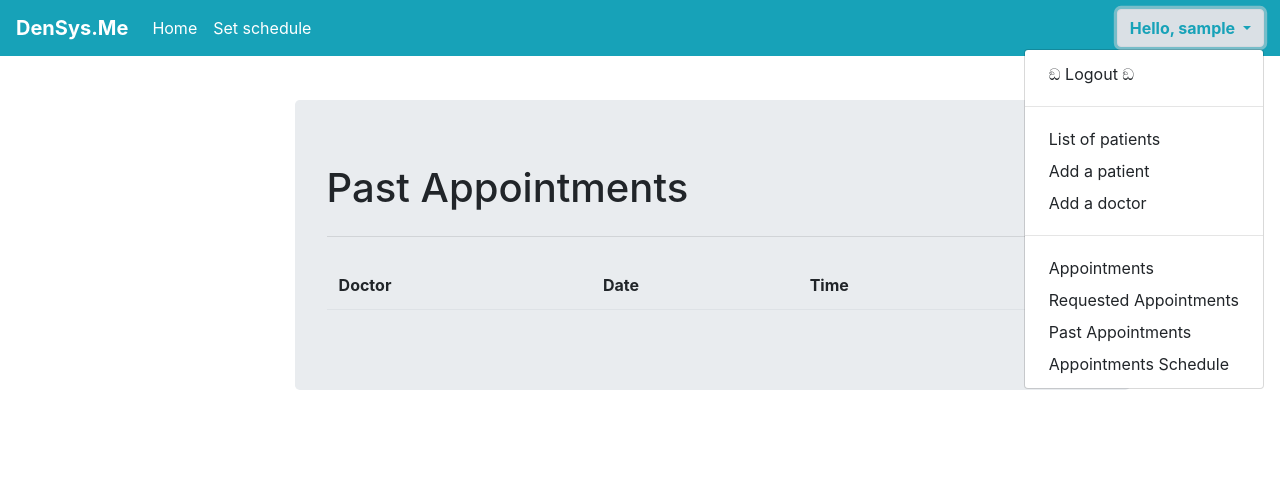
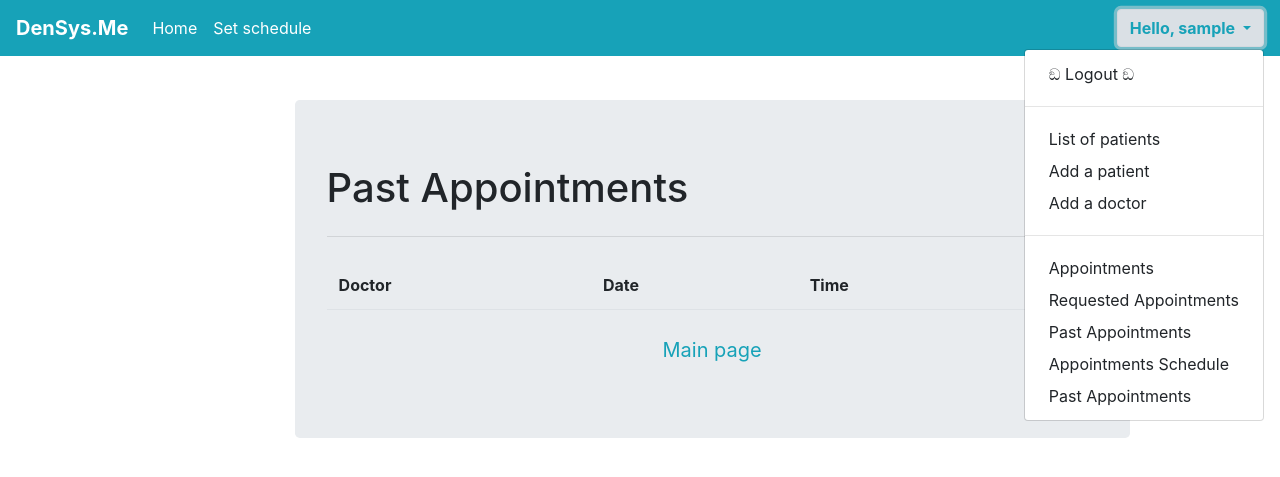
Before and after one commit to kamilars/cs361_project, a Django app: page /past_appointments/ in a window 1280 px wide, after a click that opens the changed part. Shown: the top 477 px of the page. Run offline with Django 4.2, Linux system fonts and the light colour scheme; a user stored in the database is signed in; tables that the repository leaves empty hold one stand-in row (values such as "Sample post"); some libraries are stand-ins or nearby versions.

Commit message:
requested and past appointments

```diff
--- a/sys_base/templates/sys_base/base.html
+++ b/sys_base/templates/sys_base/base.html
@@ -75,6 +75,9 @@
             <a href="{% url 'requested_appointments' %}" class="dropdown-item" type="button">
               Appointments Schedule
             </a>
+            <a href="{% url 'past_appointments' %}" class="dropdown-item" type="button">
+              Past Appointments
+            </a>
             {% endif %}
           </div>
           {% else %}
--- a/sys_base/templates/sys_base/past_appointments.html
+++ b/sys_base/templates/sys_base/past_appointments.html
@@ -1,7 +1,7 @@
 {% extends "sys_base/base.html" %}
 {% block content %}
 
-
+{% if usertype == 'Patient' %}
 <div class="container p-t-5">
     <div class="col-md-12 offset-md-1 mt-5">
       <div class="jumbotron" style="margin-top:100px">
@@ -29,7 +29,46 @@
                 {% endfor %}
             </tbody>
         </table>
+        <a href="{% url 'index' %}" class="btn text-info btn-block btn-lg"> <!--url 'patient_list'-->
+            Main page
+        </a>
     </div>
     </div>
     </div>
+
+    {% elif usertype == 'Doctor' %}
+    <div class="container p-t-5">
+        <div class="col-md-12 offset-md-1 mt-5">
+          <div class="jumbotron" style="margin-top:100px">
+    <h1 class="display-8">Past Appointments</h1>
+            <hr class="my-4">
+            <table class="table table-borderless">
+                <thead class="border-bottom font-weight-bold">
+                    <tr>
+                        <td>Doctor</td>
+                        <td>Date</td>
+                        <td>Time</td>
+                        <td></td>
+                    </tr>
+                </thead>
+                <tbody>
+                    {% for app in appointments %}
+                        <tr>
+                            <td>{{app.doctor}}</td>
+                            <td>{{app.date}}</td>
+                            <td>{{app.timeslot}}</td>
+                            <td><a href="{% url 'makeprescription' app.id %}" class="btn btn-block text-secondary px=0"> <!-- url 'user_update' user.email -->
+                                Edit prescription
+                            </a></td>
+                        </tr>
+                    {% endfor %}
+                </tbody>
+            </table>
+            <a href="{% url 'index' %}" class="btn text-info btn-block btn-lg"> <!--url 'patient_list'-->
+                Main page
+            </a>
+        </div>
+        </div>
+        </div>
+    {% endif %}
     {% endblock content %}
--- a/sys_base/views.py
+++ b/sys_base/views.py
@@ -189,11 +189,19 @@ def makeprescription(request, id):
         context['form'] = PrescriptionForm(instance=app)
         return render(request, "sys_base/makeprescription.html", context)
     else:
-        app.status = 'finished'
-        prescr = app.prescription
-        app.prescription = prescr
-        app.save()
-        return redirect('/requested_appointments')
+        if app.status == 'confirmed':
+            app.status = 'finished'
+            if request.POST:
+                prescr = request.POST['prescription']
+            app.prescription = prescr
+            app.save()
+            return redirect('/requested_appointments')
+        elif app.status == 'finished':
+            if request.POST:
+                prescr = request.POST['prescription']
+            app.prescription = prescr
+            app.save()
+            return redirect('/past_appointments')
 
 def viewprescription(request, id):
     context = {}
@@ -262,9 +270,14 @@ def requested_appointments(request):
 
 def past_appointments(request):
     context = {}
-    context['usertype'] = 'Patient'
-    appointments = Appointment.objects.filter(patient__account__username = request.user.username, status = 'finished')
-    context['appointments'] = appointments
+    if hasattr(request.user, 'patient'):
+        context['usertype'] = 'Patient'
+        appointments = Appointment.objects.filter(patient__account__username = request.user.username, status = 'finished')
+        context['appointments'] = appointments
+    elif hasattr(request.user, 'doctor'):
+        context['usertype'] = 'Doctor'
+        appointments = Appointment.objects.filter(doctor__account__username = request.user.username, status = 'finished')
+        context['appointments'] = appointments
     return render(request, "sys_base/past_appointments.html", context)
 
 
```
Also changed, not shown: sys_base/templates/sys_base/requested_appointments.html (+11 -9 lines), sys_base/templates/sys_base/viewprescription.html (+9 -1 lines).
